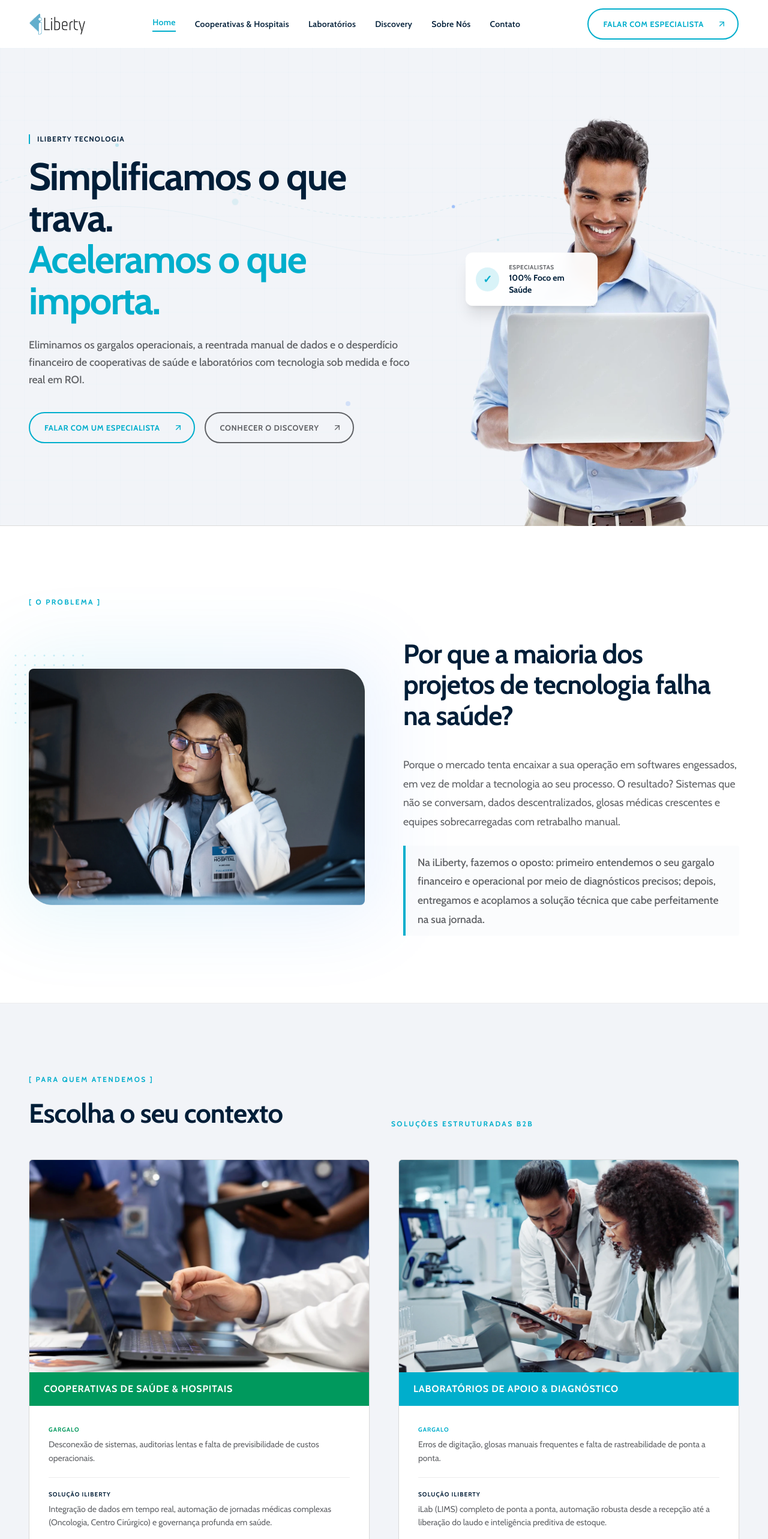
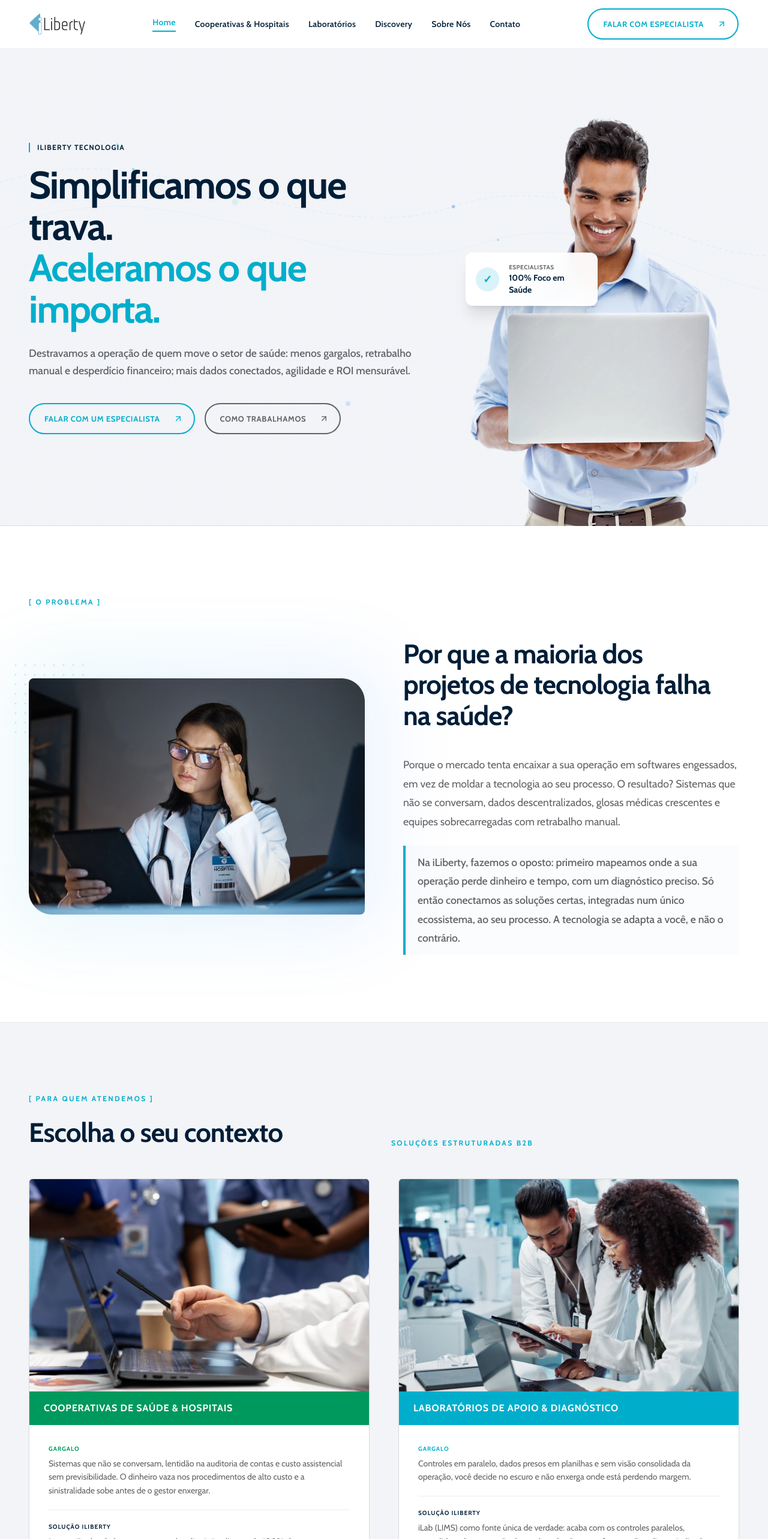
Before and after one commit to stanley-silva/ilibertyv2, a React (Vite) app: page / in a window 1280 px wide. Shown: the top 2566 px of the page at 60% size. Built offline with nearby package versions, Linux system fonts and the light colour scheme.

Commit message:
home-att

```diff
--- a/src/pages/Home.tsx
+++ b/src/pages/Home.tsx
@@ -165,7 +165,7 @@ export default function Home() {
 
             <FadeIn delay={450}>
               <p className="text-text-secondary text-base sm:text-[17.6px] leading-[1.65] mt-6 max-w-2xl font-sans font-medium">
-                Eliminamos os gargalos operacionais, a reentrada manual de dados e o desperdício financeiro de cooperativas de saúde e laboratórios com tecnologia sob medida e foco real em ROI.
+                Destravamos a operação de quem move o setor de saúde: menos gargalos, retrabalho manual e desperdício financeiro; mais dados conectados, agilidade e ROI mensurável.
               </p>
             </FadeIn>
 
@@ -177,7 +177,7 @@ export default function Home() {
                   variant="primary"
                 />
                 <CtaButton
-                  text="Conhecer o Discovery"
+                  text="Como trabalhamos"
                   to="/discovery"
                   variant="secondary"
                 />
@@ -260,7 +260,7 @@ export default function Home() {
                   Porque o mercado tenta encaixar a sua operação em softwares engessados, em vez de moldar a tecnologia ao seu processo. O resultado? Sistemas que não se conversam, dados descentralizados, glosas médicas crescentes e equipes sobrecarregadas com retrabalho manual.
                 </p>
                 <p className="text-[17.6px] leading-[1.8] text-text-secondary font-medium mt-6 border-l-4 border-brand-cyan pl-5 bg-brand-bg/30 py-3 pr-4 rounded-r-[4px]">
-                  Na iLiberty, fazemos o oposto: primeiro entendemos o seu gargalo financeiro e operacional por meio de diagnósticos precisos; depois, entregamos e acoplamos a solução técnica que cabe perfeitamente na sua jornada.
+                  Na iLiberty, fazemos o oposto: primeiro mapeamos onde a sua operação perde dinheiro e tempo, com um diagnóstico preciso. Só então conectamos as soluções certas, integradas num único ecossistema, ao seu processo. A tecnologia se adapta a você, e não o contrário.
                 </p>
               </FadeIn>
             </div>
@@ -309,12 +309,12 @@ export default function Home() {
                   <div className="p-6 sm:p-8 flex flex-col gap-5 text-left">
                     <div>
                       <p className="text-[10px] uppercase font-bold tracking-widest text-[#00995D] mb-1.5 font-sans">Gargalo</p>
-                      <p className="text-sm text-text-secondary leading-relaxed font-sans font-normal">Desconexão de sistemas, auditorias lentas e falta de previsibilidade de custos operacionais.</p>
+                      <p className="text-sm text-text-secondary leading-relaxed font-sans font-normal">Sistemas que não se conversam, lentidão na auditoria de contas e custo assistencial sem previsibilidade. О dinheiro vaza nos procedimentos de alto custo e a sinistralidade sobe antes de o gestor enxergar.</p>
                     </div>
                     <div className="border-b border-border-subtle/50" />
                     <div>
                       <p className="text-[10px] uppercase font-bold tracking-widest text-brand-dark mb-1.5 font-sans">Solução iLiberty</p>
-                      <p className="text-sm text-text-secondary leading-relaxed font-sans font-normal">Integração de dados em tempo real, automação de jornadas médicas complexas (Oncologia, Centro Cirúrgico) e governança profunda em saúde.</p>
+                      <p className="text-sm text-text-secondary leading-relaxed font-sans font-normal">Integração dos dados em tempo real,auditoria inteligente de 100% das contas e automação das jornadas de alto custo. Você enxerga a sinistralidade na hora e estanca o vazamento antes que ele vire prejuizo.</p>
                     </div>
                   </div>
                 </div>
@@ -350,12 +350,12 @@ export default function Home() {
                   <div className="p-6 sm:p-8 flex flex-col gap-5 text-left">
                     <div>
                       <p className="text-[10px] uppercase font-bold tracking-widest text-brand-cyan mb-1.5 font-sans">Gargalo</p>
-                      <p className="text-sm text-text-secondary leading-relaxed font-sans font-normal">Erros de digitação, glosas manuais frequentes e falta de rastreabilidade de ponta a ponta.</p>
+                      <p className="text-sm text-text-secondary leading-relaxed font-sans font-normal">Controles em paralelo, dados presos em planilhas e sem visão consolidada da operação, você decide no escuro e não enxerga onde está perdendo margem.</p>
                     </div>
                     <div className="border-b border-border-subtle/50" />
                     <div>
                       <p className="text-[10px] uppercase font-bold tracking-widest text-brand-dark mb-1.5 font-sans">Solução iLiberty</p>
-                      <p className="text-sm text-text-secondary leading-relaxed font-sans font-normal">iLab (LIMS) completo de ponta a ponta, automação robusta desde a recepção até a liberação do laudo e inteligência preditiva de estoque.</p>
+                      <p className="text-sm text-text-secondary leading-relaxed font-sans font-normal">iLab (LIMS) como fonte única de verdade: acaba com os controles paralelos, consolida toda a operação da venda ao laudo e transforma o dia a dia em indicadores de gestão, produção, TAT, custo e margem por exame, para você decidir com dado, e escalar com previsibilidade.</p>
                     </div>
                   </div>
                 </div>
@@ -459,11 +459,11 @@ export default function Home() {
               <FadeIn delay={200}>
                 <div className="text-brand-cyan font-bold font-sans tracking-tight mb-3"
                   style={{ fontSize: 'clamp(2.5rem, 5vw, 3.8rem)' }}>
-                  +57
+                  +7
                 </div>
-                <h4 className="text-md font-bold text-brand-dark mb-2 uppercase tracking-wider">Processos Mapeados</h4>
+                <h4 className="text-md font-bold text-brand-dark mb-2 uppercase tracking-wider">Países</h4>
                 <p className="text-sm text-[#606266] leading-relaxed font-sans font-normal">
-                  Fluxos complexos mapeados e otimizados em projetos hospitalares e de convênios recentemente.
+                  Onde a iLiberty já entrega tecnologia e eficiência.
                 </p>
               </FadeIn>
             </div>
@@ -473,11 +473,11 @@ export default function Home() {
               <FadeIn delay={300}>
                 <div className="text-brand-cyan font-bold font-sans tracking-tight mb-3"
                   style={{ fontSize: 'clamp(2.5rem, 5vw, 3.8rem)' }}>
-                  R$ 2.4M+
+                  +1000
                 </div>
-                <h4 className="text-md font-bold text-brand-dark mb-2 uppercase tracking-wider">Economia Identificada</h4>
+                <h4 className="text-md font-bold text-brand-dark mb-2 uppercase tracking-wider">Melhorias Implementadas</h4>
                 <p className="text-sm text-[#606266] leading-relaxed font-sans font-normal">
-                  Mapeados em oportunidades de economia operacional e contenção de vazamentos na fase de diagnóstico prévio.
+                  Otimizações já em produção nos processos e sistemas dos nossos clientes, não no papel.
                 </p>
               </FadeIn>
             </div>
@@ -487,11 +487,11 @@ export default function Home() {
               <FadeIn delay={400}>
                 <div className="text-brand-cyan font-bold font-sans tracking-tight mb-3"
                   style={{ fontSize: 'clamp(2.5rem, 5vw, 3.8rem)' }}>
-                  100%
+                  R$ 1.3m+
                 </div>
-                <h4 className="text-md font-bold text-brand-dark mb-2 uppercase tracking-wider">Metas Baseadas em ROI</h4>
+                <h4 className="text-md font-bold text-brand-dark mb-2 uppercase tracking-wider">Economia Gerada</h4>
                 <p className="text-sm text-[#606266] leading-relaxed font-sans font-normal">
-                  De todos os nossos projetos de implantação técnica possuem metas tangíveis de eficiência, custo e retorno financeiro.
+                  Resultado financeiro real entregue com automação e processos mais enxutos
                 </p>
               </FadeIn>
             </div>
@@ -515,19 +515,19 @@ export default function Home() {
               <FadeIn delay={200}>
                 <h2 className="font-sans font-bold text-brand-dark leading-[1.15] tracking-[-0.01em] border-l-4 border-brand-cyan pl-5 mb-6"
                   style={{ fontSize: 'clamp(1.8rem, 4.2vw, 2.6rem)', color: '#001E38' }}>
-                  Mais Agilidade E Eficiência<br />Com Menos Custos
+                  De uma operação fragmentada a uma jornada digital, integrada e rastreável.
                 </h2>
               </FadeIn>
 
               <FadeIn delay={300}>
                 <p className="text-[17.6px] leading-[1.8] text-[#606266] font-normal mb-8 font-sans">
-                  <strong className="text-brand-dark font-semibold">A Unimed Dracena</strong> é uma Cooperativa de Saúde que conta com mais de 8 mil beneficiários e 76 médicos cooperados. Através da Automação Robótica de Processos (RPA) a Unimed teve um salto de 87% na eficiência, otimizando processos e reduzindo drasticamente o tempo gasto com tarefas manuais e repetitivas.
+                  A <strong className="text-brand-dark font-semibold">Salutem</strong>, estrutura de participações da Unimed Bauru, reúne hospital, farmácia, locação de equipamentos e centro de diagnóstico, cada operação com seus próprios sistemas, controles e fluxos de trabalho. Com o apoio da iLiberty na estruturação do CSC, processos antes manuais, descentralizados e pouco rastreáveis foram redesenhados e digitalizados. A jornada evoluiu da admissão sem papel ao canal único de atendimento, com integrações entre sistemas, padronização dos fluxos e indicadores em tempo real para apoiar a gestão.
                 </p>
               </FadeIn>
 
               <FadeIn delay={400}>
                 <CtaButton
-                  text="Saiba Mais"
+                  text="Ler o Case Completo"
                   to="/contato"
                   variant="primary"
                 />
@@ -540,8 +540,8 @@ export default function Home() {
                 <div className="relative z-10 w-full h-full rounded-tl-[100px] rounded-br-[100px] rounded-tr-none rounded-bl-none overflow-hidden border border-border-subtle/30 shadow-xl">
                   <img
                     id="case-dracena-showcase-img"
-                    src="/assets/foto_case_secao_06.webp"
-                    alt="Interior da Unimed Dracena - Recepção moderna"
+                    src="/assets/foto_case_secao_06_v2.webp"
+                    alt="Prédio da Unimed Bauru - Visto de fora"
                     className="w-full h-full object-cover rounded-tl-[100px] rounded-br-[100px] rounded-tr-none rounded-bl-none transition-transform duration-750 hover:scale-103"
                   />
                 </div>
@@ -568,13 +568,13 @@ export default function Home() {
               <FadeIn delay={200}>
                 <h2 className="font-sans font-bold text-brand-dark leading-[1.12] tracking-[-0.02em] mb-6 border-l-4 border-brand-cyan pl-5"
                   style={{ fontSize: 'clamp(1.75rem, 4.2vw, 2.8rem)' }} id="difference-title">
-                  Por que não somos mais uma empresa de software corporativo.
+                  Tecnologia que não devolve dinheiro ao caixa não serve.
                 </h2>
               </FadeIn>
 
               <FadeIn delay={300}>
                 <p className="text-[17.6px] leading-[1.8] text-text-secondary font-normal mb-8 font-sans" id="difference-desc">
-                  O mercado está cheio de sistemas caros que prometem milagres, mas entregam apenas telas novas para os mesmos processos ineficientes. Na iLiberty, nós jogamos outro jogo. Não romantizamos a tecnologia. Se uma solução não simplifica o que está travando a sua operação e não gera retorno real para o seu caixa, ela simplesmente não serve.
+                  O mercado está cheio de sistemas que trocam a tela e mantêm o processo ineficiente por baixo. Na iLiberty, o jogo é outro: nenhum projeto começa pela ferramenta. Começa por um diagnóstico que mostra, em números, onde a sua operação perde dinheiro, e toda implantação nasce com metas de eficiência, custo e retorno definidas em contrato. Se não dá pra medir o resultado, a gente não propõe a solução.
                 </p>
               </FadeIn>
 
@@ -620,13 +620,14 @@ export default function Home() {
               <FadeIn delay={200}>
                 <h2 className="font-sans font-bold text-brand-dark leading-[1.15] tracking-[-0.01em] border-l-4 border-[#00AECC] pl-5"
                   style={{ fontSize: 'clamp(1.8rem, 4vw, 2.5rem)', color: '#001E38' }}>
-                  Pare de perder dinheiro com processos engessados.
+                  Descubra exatamente onde a sua operação perde dinheiro.
                 </h2>
               </FadeIn>
 
               <FadeIn delay={300}>
                 <p className="text-[#606266] text-base leading-[1.7] max-w-xl font-sans font-normal">
-                  Agende uma reunião estratégica e descubra onde estão exatamente os gargalos que travam a agilidade e o crescimento do seu negócio.
+                  Em uma conversa de 30 minutos, mapeamos com você os gargalos que travam o seu caixa e o seu crescimento, e por onde começar a destravar.
+
                 </p>
               </FadeIn>
             </div>
@@ -646,7 +647,7 @@ export default function Home() {
                     </div>
                   ) : (
                     <ContactForm
-                      buttonText="Quero um Diagnóstico Completo"
+                      buttonText="Quero falar com um especialista"
                       onSubmitSuccess={() => setSubmitted(true)}
                     />
                   )}
```
Also changed, not shown: public/assets/foto_case_secao_06_v2.webp (added), public/assets/unimed_bauru.webp (added).
